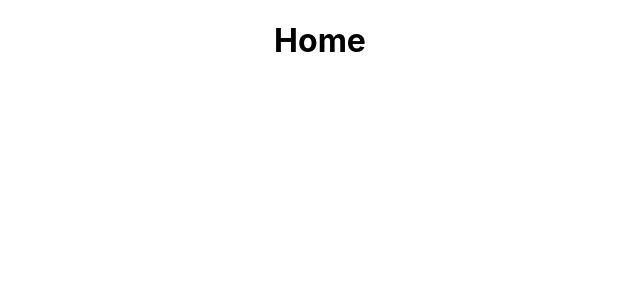
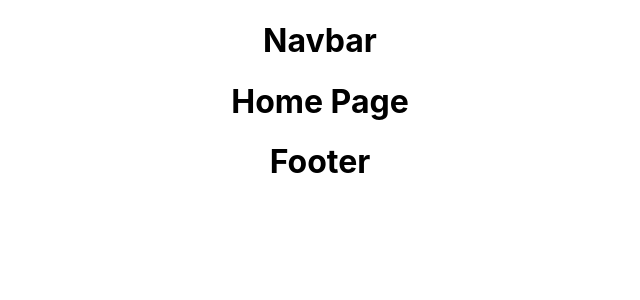
Before and after one commit to Tito-Rollis/Ecommerce, a React (Create React App) app: page / in a window 1280 px wide. Shown: the top 300 px of the page, without its empty margins (320-960 px from the left). Built offline with nearby package versions, Linux system fonts and the light colour scheme.

Commit message:
setup React Router Dom

```diff
--- a/src/App.tsx
+++ b/src/App.tsx
@@ -1,20 +1,41 @@
 import React from 'react';
 import logo from './logo.svg';
 import './App.css';
-import { createBrowserRouter, RouterProvider, Route } from 'react-router-dom';
+import { createBrowserRouter, RouterProvider, Route, Outlet } from 'react-router-dom';
+import { Home } from './pages/Home';
+import { Product } from './pages/Product';
+import { Products } from './pages/Products';
+import { Navbar } from './components/Navbar';
+import { Footer } from './components/Footer';
+
+const Layout = () => {
+    return (
+        <div className="app">
+            <Navbar />
+            <Outlet />
+            <Footer />
+        </div>
+    );
+};
 
 const router = createBrowserRouter([
     {
         path: '/',
-        element: <h1>Home</h1>,
+        element: <Layout />,
+        children: [
+            {
+                path: '/',
+                element: <Home />,
             },
             {
                 path: '/products/:id',
-        element: <h1>Category</h1>,
+                element: <Products />,
             },
             {
                 path: '/product/:id',
-        element: <h1>Product Detail</h1>,
+                element: <Product />,
+            },
+        ],
     },
 ]);
 
--- /dev/null
+++ b/src/components/Footer/index.tsx
@@ -0,0 +1,3 @@
+export const Footer = () => {
+    return <h1>Footer</h1>;
+};
--- /dev/null
+++ b/src/components/Navbar/index.tsx
@@ -0,0 +1,3 @@
+export const Navbar = () => {
+    return <h1>Navbar</h1>;
+};
--- /dev/null
+++ b/src/pages/Home/index.tsx
@@ -0,0 +1,3 @@
+export const Home = () => {
+    return <h1>Home Page</h1>;
+};
--- /dev/null
+++ b/src/pages/Product/index.tsx
@@ -0,0 +1,3 @@
+export const Product = () => {
+    return <h1>Product Page</h1>;
+};
--- /dev/null
+++ b/src/pages/Products/index.tsx
@@ -0,0 +1,3 @@
+export const Products = () => {
+    return <h1>Products Page</h1>;
+};
```
Lines whose indentation alone changed are shown as unchanged.
